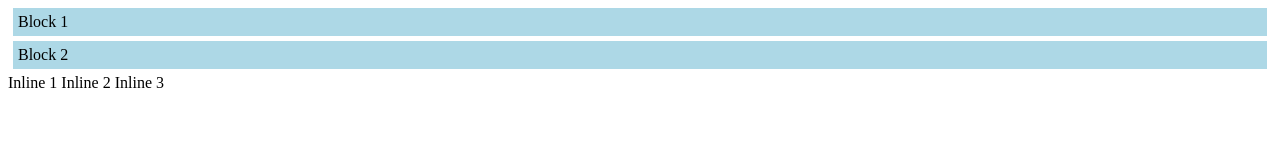
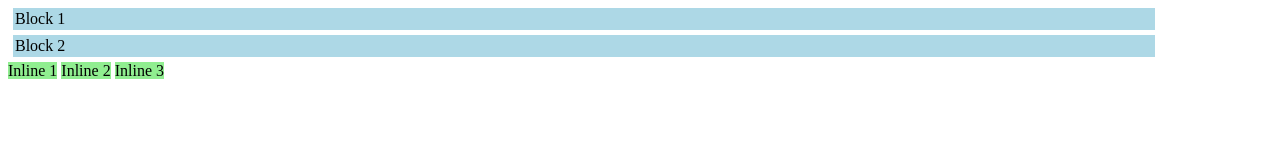
Before and after one commit to Mohit-kumarr0/WDW_0176, a plain HTML site: page Web Designing Workshop Assignment/Assignment3.html in a window 1280 px wide. Drawn offline with Linux system fonts and the light colour scheme.

Commit message:
Assignment 3 - Block and Inline Elements Added

```diff
--- a/Web Designing Workshop Assignment/Assignment3.html
+++ b/Web Designing Workshop Assignment/Assignment3.html
@@ -4,29 +4,27 @@
 <head>
     <title>Block and Inline Elements</title>
     <style>
-        .block {
+        div {
             background-color: lightblue;
             margin: 5px;
-            padding: 5px;
+            padding: 2px;
+            width: 90%;
         }
 
-            {
+        span {
             background-color: lightgreen;
-            margin-right: 5px;
         }
     </style>
 </head>
 
 <body>
 
-    <!-- This section demonstrates block and incline elements -->
+    <div>Block 1</div>
+    <div>Block 2</div>
 
-    <div class="block">Block 1</div>
-    <div class="block">Block 2</div>
-
-    <span class="inline">Inline 1</span>
-    <span class="inline">Inline 2</span>
-    <span class="inline">Inline 3</span>
+    <span>Inline 1</span>
+    <span>Inline 2</span>
+    <span>Inline 3</span>
 
 </body>
 
```
